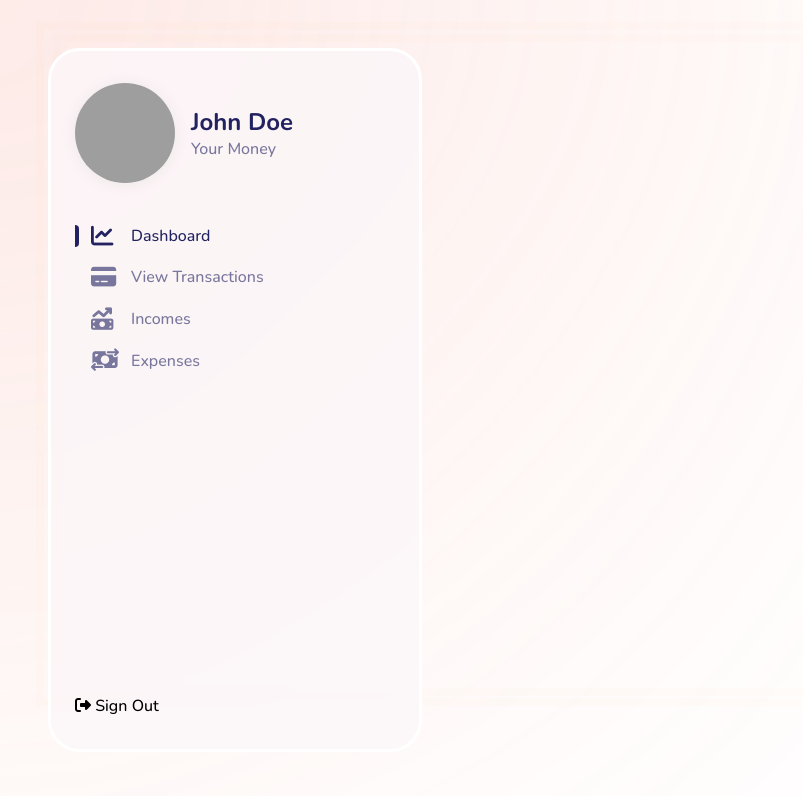
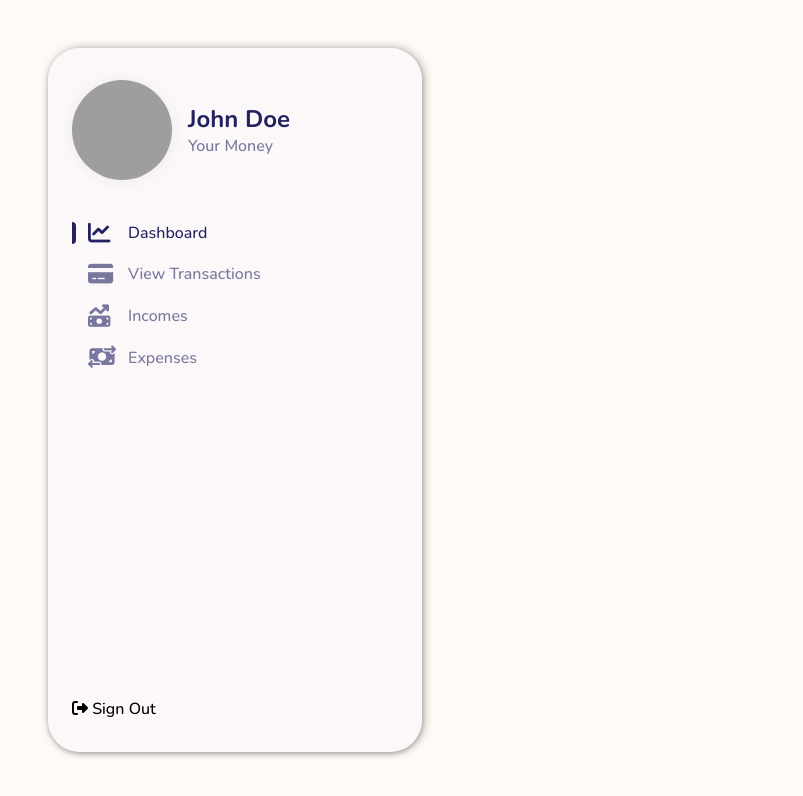
Before and after one commit to noravers/expense-tracker-frontend, a React (Vite) app: page / in a window 1280 px wide. Shown: the top 796 px of the page, without its empty margins (0-803 px from the left). Built offline with nearby package versions, Linux system fonts and the light colour scheme; grey boxes are pictures that could not be loaded.

Commit message:
Navigation css

```diff
--- a/src/App.jsx
+++ b/src/App.jsx
@@ -1,16 +1,20 @@
 import styled from "styled-components"
-import bg from './img/bg.png'
+import bg from './img/bg-baige.png'
 import { MainLayout } from './styles/layouts'
 import Orb from './components/Orb/Orb'
 import Navigation from "./components/Navigation/Navigation"
-import { useState } from "react"
+import { useState, useMemo } from "react"
 
 function App() {
   const [active, setActive] = useState(1);
 
+  const orbMemo = useMemo(() => {
+    return  <Orb/>
+  },[])
+
   return (
     <AppStyled bg={bg} className="App">
-      <Orb/>
+      {orbMemo}
       <MainLayout>
         <Navigation active={active} setActive={setActive}/>
 
--- a/src/components/Navigation/Navigation.jsx
+++ b/src/components/Navigation/Navigation.jsx
@@ -38,12 +38,14 @@ function Navigation({active, setActive}) {
 }
 
 const NavStyled = styled.nav`
-    border: 2px solid blue;
+    // border: 2px solid blue;
     padding: 2rem 1.5rem;
     width: 374px;
     height: 100%;
     background: rgba(252, 246, 249, 0.78);
-    border: 3px solid #FFFFFF;
+    // border: 3px solid #FFFFFF;
+    box-shadow: 0 2px 5px rgba(0, 0, 0, 0.2),
+              2px 0 10px rgba(0, 0, 0, 0.3);
     backdrop-filter: blur(4.5px);
     border-radius: 32px;
     display: flex;
--- a/src/components/Orb/Orb.jsx
+++ b/src/components/Orb/Orb.jsx
@@ -11,22 +11,22 @@ function Orb() {
         transform: translate(0, 0)
     }
     50%{
-        transform: translate(${width/2.2}px, ${height/4}px);
+        transform: translate(${width}px, ${height/2}px);
     }
     100%{
         transform: translate(0, 0)
     }
 `
 const OrbStyled = styled.div`
-    width: 70vh;
-    height: 70vh;
-    position: absolute;
-    border-radius: 50%;
-    margin-left: -37vh;
-    margin-top: -37vh;
-    background: linear-gradient(180deg, #F56692 0%, #F2994A 100%);
-    filter: blur(400px);
-    animation: ${moveOrb} 15s alternate linear infinite;
+    // width: 70vh;
+    // height: 70vh;
+    // position: absolute;
+    // border-radius: 50%;
+    // margin-left: -37vh;
+    // margin-top: -37vh;
+    // background: linear-gradient(180deg, #F56692 0%, #F2994A 100%);
+    // filter: blur(400px);
+    // animation: ${moveOrb} 15s alternate linear infinite;
 `
 
 
```
Also changed, not shown: src/img/bg-baige.png (added).
